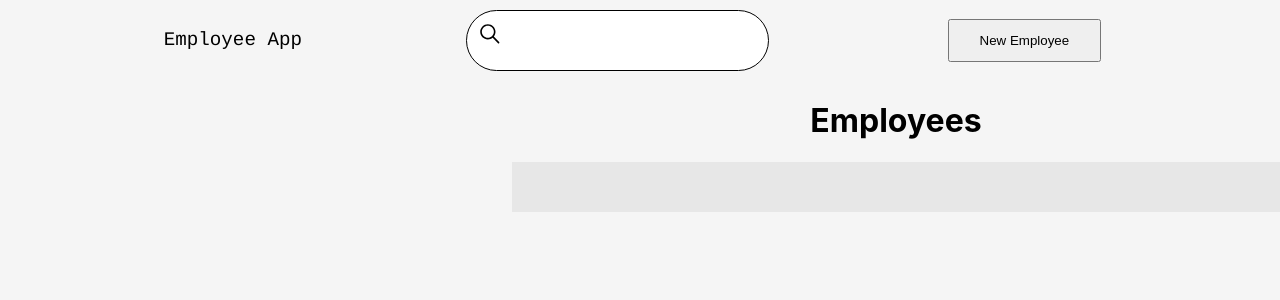
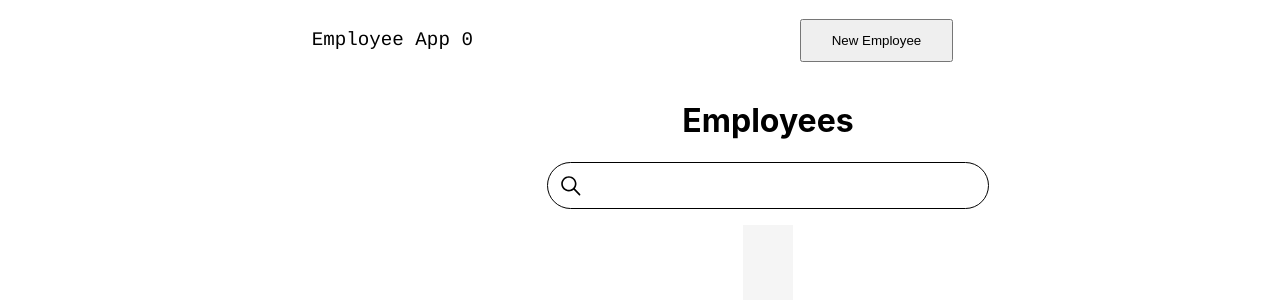
Before and after one commit to Lspacedev/employee-app, a React (Create React App) app: page / in a window 1280 px wide. Shown: the top 300 px of the page. Built offline with nearby package versions, Linux system fonts and the light colour scheme.

Commit message:
updated styles

```diff
--- a/src/App.css
+++ b/src/App.css
@@ -6,7 +6,7 @@ body,
 .App {
   height: 100%;
   text-align: center;
-  background-color: whitesmoke;
+  background-color: white;
 }
 
 .App-logo {
@@ -58,23 +58,6 @@ body,
   box-sizing: border-box;
 }
 
-.search-div {
-  border: 1px solid black;
-  border-radius: 40px;
-  position: relative;
-  padding: 10px 50px;
-  background-color: white;
-}
-.Add-div input[type="search"] {
-  border: none;
-}
-.Add-div input[type="search"] {
-  border: none;
-}
-
-.Add-div input[type="search"]:focus {
-  outline: none;
-}
 
 .logo {
   font-size: 1.2rem;
@@ -82,16 +65,42 @@ body,
 }
 
 .Display {
-  grid-column: 3/6;
+  grid-column: 2/6;
   grid-row: 2/11;
+  display: flex;
+  flex-direction: column;
+  align-items: center;
 }
 
 .Display ul {
   list-style: none;
 }
 
+
+.search-div {
+  width: 40%;
+  border: 1px solid black;
+  border-radius: 40px;
+  position: relative;
+  padding: 10px 15px;
+  background-color: white;
+}
+.search-div input[type="search"] {
+  width: 60%;
+  padding: 5px;
+  border: none;
+}
+.search-div  input[type="search"] {
+  border: none;
+}
+
+.search-div input[type="search"]:focus {
+  outline: none;
+}
+
 .Form {
   position: absolute;
+  z-index: 1;
   padding: 0px;
   margin: 0px;
   height: 100%;
@@ -100,6 +109,7 @@ body,
   display: flex;
   justify-content: center;
   align-items: center;
+
 }
 
 .form-div {
@@ -113,9 +123,8 @@ body,
   padding: 60px;
 }
 
-input[type="text"],
+.form-div input[type="text"],
 input[type="email"],
-input[type="search"],
 input[type="file"] {
   width: 100%;
   padding: 12px;
@@ -139,18 +148,25 @@ input[type="submit"] {
 
 .employees-display {
   display: flex;
+  justify-content: center;
   flex-wrap: wrap;
-  gap: 25px;
-  background-color: rgb(231, 231, 231);
+  flex: 4;
+  gap: 50px;
   padding: 25px;
+
+  background-color: whitesmoke;
+
 }
 
 .employees-display li {
-  width: 35%;
+  flex: 25%;
+  height: 400px;
+  width: 300px;
+  max-width: 250px;
+
+  padding: 15px;
 
   background-color: white;
-  border-radius: 5px;
-  box-shadow: 1px 1px 10px rgb(196, 196, 196);
 }
 
 .Employee {
@@ -164,7 +180,7 @@ input[type="submit"] {
 .employees-display input[type="text"],
 input[type="email"] {
   width: 100%;
-  padding: 1px;
+  padding: 12px;
 
   resize: vertical;
 }
--- a/src/App.js
+++ b/src/App.js
@@ -3,9 +3,10 @@ import "./App.css";
 import AddEmployee from "./components/addEmployee";
 import DisplayEmployees from "./components/displayEmployees";
 import { useState } from "react";
+import useLocalStorage from "./components/useLocalStorage";
 
 function App() {
-  const [employees, setEmployees] = useState([]);
+  const [employees, setEmployees] = useLocalStorage("cartCount", []);
   const [count, setCount] = useState(0);
   function handleAddEmployees(obj) {
     //find employee
@@ -14,14 +15,14 @@ function App() {
         employee.id === obj.id ||
         employee.surname === obj.surname ||
         employee.email === obj.email ||
-        employee.phone === obj.phone
+        employee.phone === obj.phone,
     );
 
-    console.log(filteredEmployee, obj);
+    console.log("filter", filteredEmployee, obj);
 
     //if employee doesn't exist add them
     if (filteredEmployee.length === 0) {
-      //obj.id = count;
+      obj.date = Date();
       setEmployees((prev) => [...prev, obj]);
       setCount(count + 1);
     }
@@ -29,7 +30,7 @@ function App() {
 
   function handleDeleteEmployee(id) {
     const filteredEmployees = employees.filter(
-      (employee) => employee.id !== id
+      (employee) => employee.id !== id,
     );
     setEmployees(filteredEmployees);
   }
@@ -72,7 +73,10 @@ function App() {
   console.dir(employees);
   return (
     <div className="App">
-      <AddEmployee count={count} handleAddEmployees={handleAddEmployees} />
+      <AddEmployee
+        count={employees.length}
+        handleAddEmployees={handleAddEmployees}
+      />
       <DisplayEmployees
         employees={employees}
         handleDeleteEmployee={handleDeleteEmployee}
--- a/src/components/Form.js
+++ b/src/components/Form.js
@@ -10,13 +10,12 @@ function Form({ handleAddEmployees, toggleClicked, count }) {
     email: "",
     phone: "",
     pic: "",
-    image: "profile.png",
+    date: "",
     edit: false,
   });
   function handleChange(e) {
     e.preventDefault();
     const { name, value } = e.target;
-    console.log(name, value);
     setObj((prev) => ({ ...prev, [name]: value }));
   }
 
--- a/src/components/addEmployee.js
+++ b/src/components/addEmployee.js
@@ -1,6 +1,5 @@
 import { useState } from "react";
 import Form from "./Form";
-import { IoIosSearch } from "react-icons/io";
 
 function AddEmployee({ count, handleAddEmployees }) {
   const [clicked, setClicked] = useState(false);
@@ -12,19 +11,8 @@ function AddEmployee({ count, handleAddEmployees }) {
   return (
     <div className="Add">
       <div className="Add-div">
-        <div className="logo">Employee App</div>
-        <div className="search-div">
-          <IoIosSearch
-            style={{
-              position: "absolute",
-              top: "10px",
-              left: "10px",
-              fontSize: "1.6rem",
-              marginRight: "0px",
-            }}
-          />
-          <input type="search" />
-        </div>
+        <div className="logo">Employee App {count}</div>
+
         <button onClick={toggleClicked}>New Employee</button>
       </div>
       {clicked && (
--- a/src/components/displayEmployees.js
+++ b/src/components/displayEmployees.js
@@ -1,5 +1,6 @@
-import { useState } from "react";
+import { useState, useEffect } from "react";
 import Employee from "./employee";
+import { IoIosSearch } from "react-icons/io";
 
 function DisplayEmployees({
   employees,
@@ -17,6 +18,39 @@ function DisplayEmployees({
     edit: false,
   });
 
+  const [searchInput, setSearchInput] = useState("");
+
+  const [searchResults, setSearchResults] = useState([]);
+
+  /* Update screen on every change in search input */
+
+  useEffect(() => {
+    if (searchInput.length > 0) {
+      setSearchResults(
+        employees.filter(
+          (employee) =>
+            employee.name.toLowerCase().match(searchInput.toLowerCase()) ||
+            employee.surname.toLowerCase().match(searchInput.toLowerCase()) ||
+            employee.position.toLowerCase().match(searchInput.toLowerCase()) ||
+            employee.department
+              .toLowerCase()
+              .match(searchInput.toLowerCase()) ||
+            employee.id.toString().match(searchInput) ||
+            employee.phone.toString().match(searchInput.toString()) ||
+            employee.email.match(searchInput),
+        ),
+      );
+    }
+    return () => {
+      setSearchResults([]);
+    };
+  }, [employees, searchInput]);
+
+  const handleSearchChange = (e) => {
+    e.preventDefault();
+    setSearchInput(e.target.value);
+  };
+
   function handleChange(e) {
     e.preventDefault();
     const { name, value } = e.target;
@@ -26,8 +60,39 @@ function DisplayEmployees({
   return (
     <div className="Display">
       <h1>Employees</h1>
+      <div className="search-div">
+        <IoIosSearch
+          style={{
+            position: "absolute",
+            top: "10px",
+            left: "10px",
+            fontSize: "1.6rem",
+            marginRight: "0px",
+          }}
+        />
+        <input
+          type="search"
+          onChange={handleSearchChange}
+          value={searchInput}
+        />
+      </div>
       <ul className="employees-display">
-        {employees.map((employee) => (
+        {searchResults.length !== 0
+          ? searchResults.map((employee) => (
+              <li key={employee.id}>
+                <Employee
+                  name={employee.name}
+                  surname={employee.surname}
+                  position={employee.position}
+                  department={employee.department}
+                  email={employee.email}
+                  phone={employee.phone}
+                  pic={employee.pic}
+                  date={employee.date}
+                />
+              </li>
+            ))
+          : employees.map((employee) => (
               <li key={employee.id}>
                 {employee.edit ? (
                   <div className="update-form">
@@ -113,6 +178,7 @@ function DisplayEmployees({
                     email={employee.email}
                     phone={employee.phone}
                     pic={employee.pic}
+                    date={employee.date}
                   />
                 )}
                 <div className="delete-update">
--- a/src/components/employee.js
+++ b/src/components/employee.js
@@ -1,7 +1,16 @@
 import { FaPhone } from "react-icons/fa6";
 import { MdOutlineEmail } from "react-icons/md";
 
-function Employee({ name, surname, position, department, email, phone, pic }) {
+function Employee({
+  name,
+  surname,
+  position,
+  department,
+  email,
+  phone,
+  pic,
+  date,
+}) {
   return (
     <div className="Employee">
       <div className="profile-name">
@@ -22,7 +31,7 @@ function Employee({ name, surname, position, department, email, phone, pic }) {
         </div>
         <div className="date">
           <p>Date</p>
-          <p className="department-value">{department}</p>
+          <p className="department-value">{date}</p>
         </div>
       </div>
       <div className="email-phone">
--- /dev/null
+++ b/src/components/useLocalStorage.js
@@ -0,0 +1,22 @@
+import { useState, useEffect } from "react";
+
+function getStorageValue(key, defaultValue) {
+  // getting stored value
+  const saved = localStorage.getItem(key);
+  const initial = JSON.parse(saved);
+  return initial || defaultValue;
+}
+
+function useLocalStorage(key, defaultValue) {
+  const [value, setValue] = useState(() => {
+    return getStorageValue(key, defaultValue);
+  });
+
+  useEffect(() => {
+    // storing input name
+    localStorage.setItem(key, JSON.stringify(value));
+  }, [key, value]);
+
+  return [value, setValue];
+}
+export default useLocalStorage;
```
Lines whose indentation alone changed are shown as unchanged.
